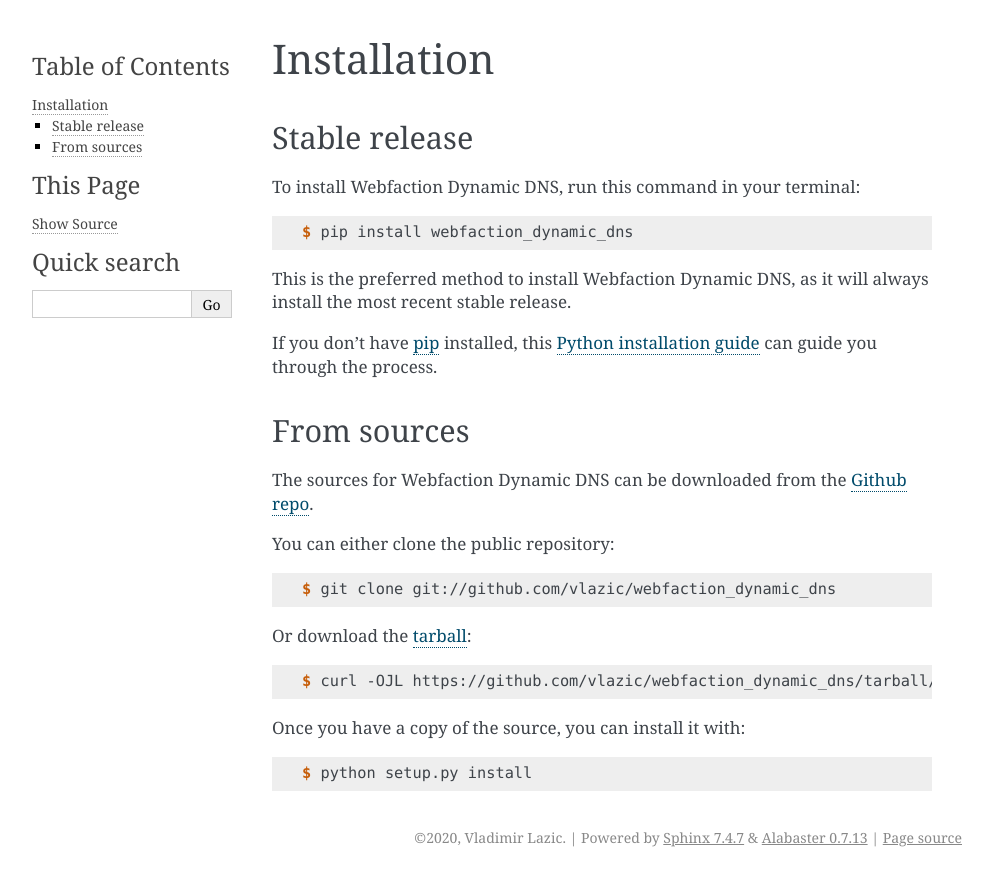
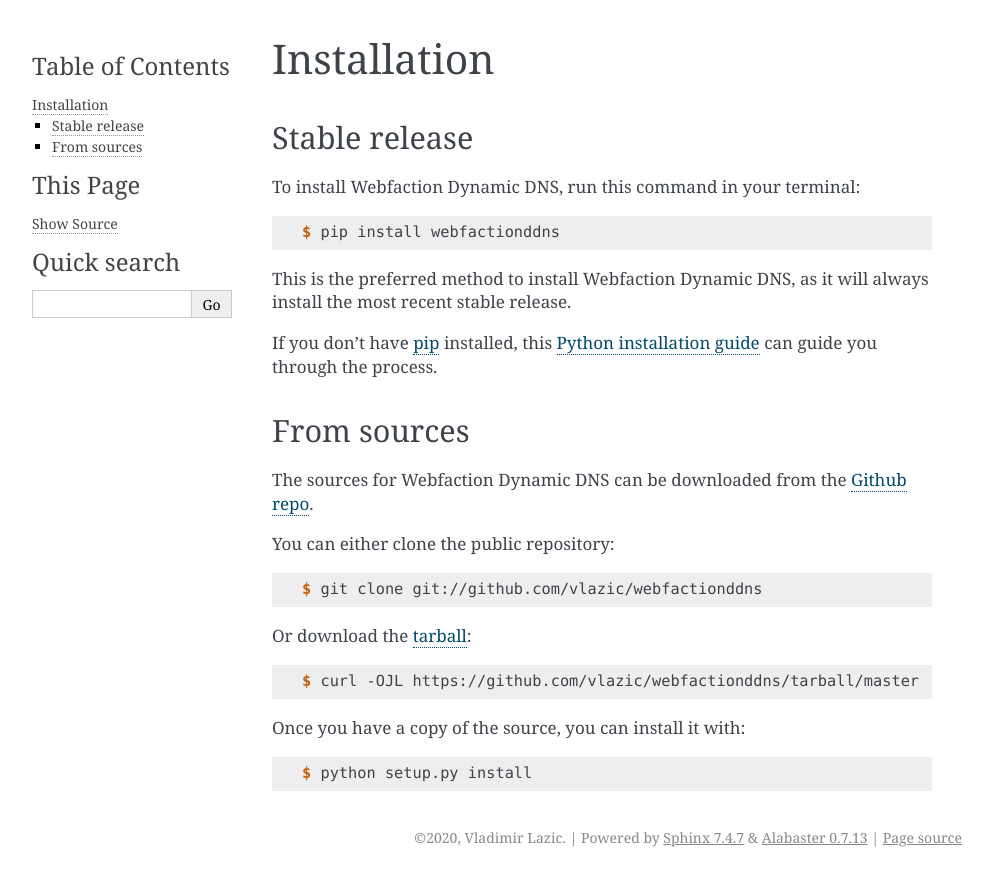
Before and after one commit to vlazic/webfactionddns, a Sphinx documentation site: the page built from docs/installation.rst, in a window 1280 px wide. Shown: the top 886 px of the page, without its empty margins (148-1141 px from the left). Built offline with Sphinx 7.4.7, drawn with Linux system fonts in a browser that asks for light colours; pages that are not in the unit, such as notebooks, are missing from menus.

```diff
--- a/docs/conf.py
+++ b/docs/conf.py
@@ -1,6 +1,6 @@
 #!/usr/bin/env python
 #
-# webfaction_dynamic_dns documentation build configuration file, created by
+# webfactionddns documentation build configuration file, created by
 # sphinx-quickstart on Fri Jun  9 13:47:02 2017.
 #
 # This file is execfile()d with the current directory set to its
@@ -17,11 +17,11 @@
 # relative to the documentation root, use os.path.abspath to make it
 # absolute, like shown here.
 #
+import webfactionddns
 import os
 import sys
 sys.path.insert(0, os.path.abspath('..'))
 
-import webfaction_dynamic_dns
 
 # -- General configuration ---------------------------------------------
 
@@ -55,9 +55,9 @@ author = "Vladimir Lazic"
 # the built documents.
 #
 # The short X.Y version.
-version = webfaction_dynamic_dns.__version__
+version = webfactionddns.__version__
 # The full version, including alpha/beta/rc tags.
-release = webfaction_dynamic_dns.__version__
+release = webfactionddns.__version__
 
 # The language for content autogenerated by Sphinx. Refer to documentation
 # for a list of supported languages.
@@ -100,7 +100,7 @@ html_static_path = ['_static']
 # -- Options for HTMLHelp output ---------------------------------------
 
 # Output file base name for HTML help builder.
-htmlhelp_basename = 'webfaction_dynamic_dnsdoc'
+htmlhelp_basename = 'webfactionddnsdoc'
 
 
 # -- Options for LaTeX output ------------------------------------------
@@ -127,7 +127,7 @@ latex_elements = {
 # (source start file, target name, title, author, documentclass
 # [howto, manual, or own class]).
 latex_documents = [
-    (master_doc, 'webfaction_dynamic_dns.tex',
+    (master_doc, 'webfactionddns.tex',
      'Webfaction Dynamic DNS Documentation',
      'Vladimir Lazic', 'manual'),
 ]
@@ -138,7 +138,7 @@ latex_documents = [
 # One entry per manual page. List of tuples
 # (source start file, name, description, authors, manual section).
 man_pages = [
-    (master_doc, 'webfaction_dynamic_dns',
+    (master_doc, 'webfactionddns',
      'Webfaction Dynamic DNS Documentation',
      [author], 1)
 ]
@@ -150,10 +150,10 @@ man_pages = [
 # (source start file, target name, title, author,
 #  dir menu entry, description, category)
 texinfo_documents = [
-    (master_doc, 'webfaction_dynamic_dns',
+    (master_doc, 'webfactionddns',
      'Webfaction Dynamic DNS Documentation',
      author,
-     'webfaction_dynamic_dns',
+     'webfactionddns',
      'One line description of project.',
      'Miscellaneous'),
 ]
--- a/docs/installation.rst
+++ b/docs/installation.rst
@@ -12,7 +12,7 @@ To install Webfaction Dynamic DNS, run this command in your terminal:
 
 .. code-block:: console
 
-    $ pip install webfaction_dynamic_dns
+    $ pip install webfactionddns
 
 This is the preferred method to install Webfaction Dynamic DNS, as it will always install the most recent stable release.
 
@@ -32,13 +32,13 @@ You can either clone the public repository:
 
 .. code-block:: console
 
-    $ git clone git://github.com/vlazic/webfaction_dynamic_dns
+    $ git clone git://github.com/vlazic/webfactionddns
 
 Or download the `tarball`_:
 
 .. code-block:: console
 
-    $ curl -OJL https://github.com/vlazic/webfaction_dynamic_dns/tarball/master
+    $ curl -OJL https://github.com/vlazic/webfactionddns/tarball/master
 
 Once you have a copy of the source, you can install it with:
 
@@ -47,5 +47,5 @@ Once you have a copy of the source, you can install it with:
     $ python setup.py install
 
 
-.. _Github repo: https://github.com/vlazic/webfaction_dynamic_dns
-.. _tarball: https://github.com/vlazic/webfaction_dynamic_dns/tarball/master
+.. _Github repo: https://github.com/vlazic/webfactionddns
+.. _tarball: https://github.com/vlazic/webfactionddns/tarball/master
--- a/docs/usage.rst
+++ b/docs/usage.rst
@@ -4,4 +4,4 @@ Usage
 
 To use Webfaction Dynamic DNS in a project::
 
-    import webfaction_dynamic_dns
+    import webfactionddns
--- /dev/null
+++ b/requirements.txt
@@ -0,0 +1,2 @@
+requests==2.23.0
+Click==7.0
--- a/requirements_dev.txt
+++ b/requirements_dev.txt
@@ -7,4 +7,3 @@ tox==3.14.0
 coverage==4.5.4
 Sphinx==1.8.5
 twine==1.14.0
-Click==7.0
--- a/setup.cfg
+++ b/setup.cfg
@@ -7,7 +7,7 @@ tag = True
 search = version='{current_version}'
 replace = version='{new_version}'
 
-[bumpversion:file:webfaction_dynamic_dns/__init__.py]
+[bumpversion:file:webfactionddns/__init__.py]
 search = __version__ = '{current_version}'
 replace = __version__ = '{new_version}'
 
```
Also changed, not shown: CONTRIBUTING.rst (+10 -10 lines), README.rst (+54 -9 lines), setup.py (+8 -8 lines), webfactionddns/__init__.py (renamed from webfaction_dynamic_dns/__init__.py), 10 other files.
